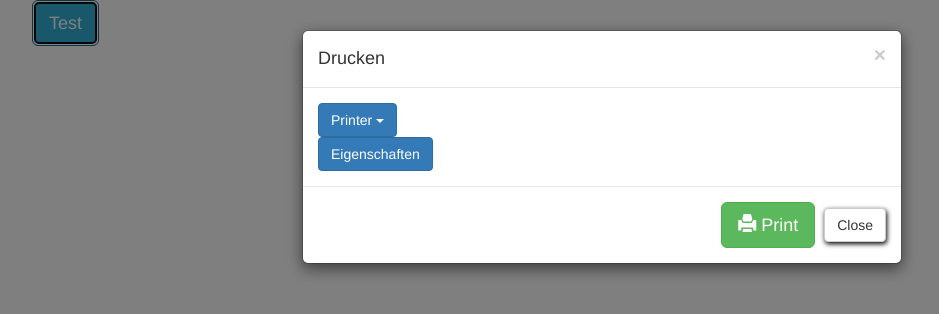
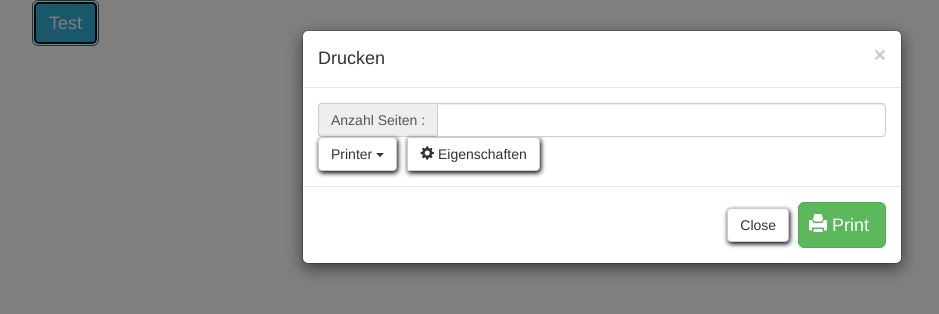
Before and after one commit to samimacl/Anypad, a website: page src/editor/print/test.html in a window 1280 px wide. Both pictures are taken after a click on the button "Test". Shown: the whole page, without its empty margins (38-977 px from the left). Drawn offline with nearby package versions, Linux system fonts and the light colour scheme.

Commit message:
Proto Print Dialog

```diff
--- a/src/editor/print/test.html
+++ b/src/editor/print/test.html
@@ -29,38 +29,39 @@
           </div>
 
           <div class="modal-body">
+            <div class="input-group">
+              <span class="input-group-addon"> Anzahl Seiten :</span>
+              <input type="text" class="form-control"></input>
+            </div>
 
-                <div class="dropdown">
-                  <button class="btn btn-primary dropdown-toggle" type="button" data-toggle="dropdown">Printer
-                  <span class="caret"></span></button>
+              <div class="btn-group" role="group">
+                <button type="button" class="btn btn-default dropdown-toggle" data-toggle="dropdown" aria-haspopup="true" aria-expanded="false"> Printer
+                  <span class="caret"></span>
+                  <span class="sr-only">Toggle Dropdown</span>
+                </button>
                 <ul class="dropdown-menu">
+                  // Aus Print.js die Einträge ziehen
                   <li><a href="#">Printer 1 </a></li>
                   <li><a href="#">Printer 2</a></li>
-                    <li><a href="#">Printer 3</a></li>
                 </ul>
+                <div class="btn-group" role="group" style="padding-left:10px;">
+                    <button class="btn btn-default" type="button">
+                      <span class="glyphicon glyphicon-cog"></span> Eigenschaften
+                    </button>
                 </div>
-
-              <div class="Items">
-                  <button class="btn btn-primary" type="button" data-toggle="dropdown"> Eigenschaften</button>
             </div>
-
           </div>
 
           <div class="modal-footer">
-
-          <a href="#" class="btn btn-success btn-lg"  onclick="window.print();">
+              <button type="button" class="btn btn-default" data-dismiss="modal">Close</button>
+              <button type="button" class="btn btn-success btn-lg"  onclick="window.print();" style="padding-left:10px;">
                 <span class="glyphicon glyphicon-print"></span> Print
-          </a>
-
-          <button type="button" class="btn btn-default" data-dismiss="modal">Close</button>
-
+              </button>
+            </div>
+          </div>
         </div>
       </div>
 
-      </div>
-    </div>
-
-  </div>
 
   </body>
   </html>
```
Lines whose indentation alone changed are shown as unchanged.
